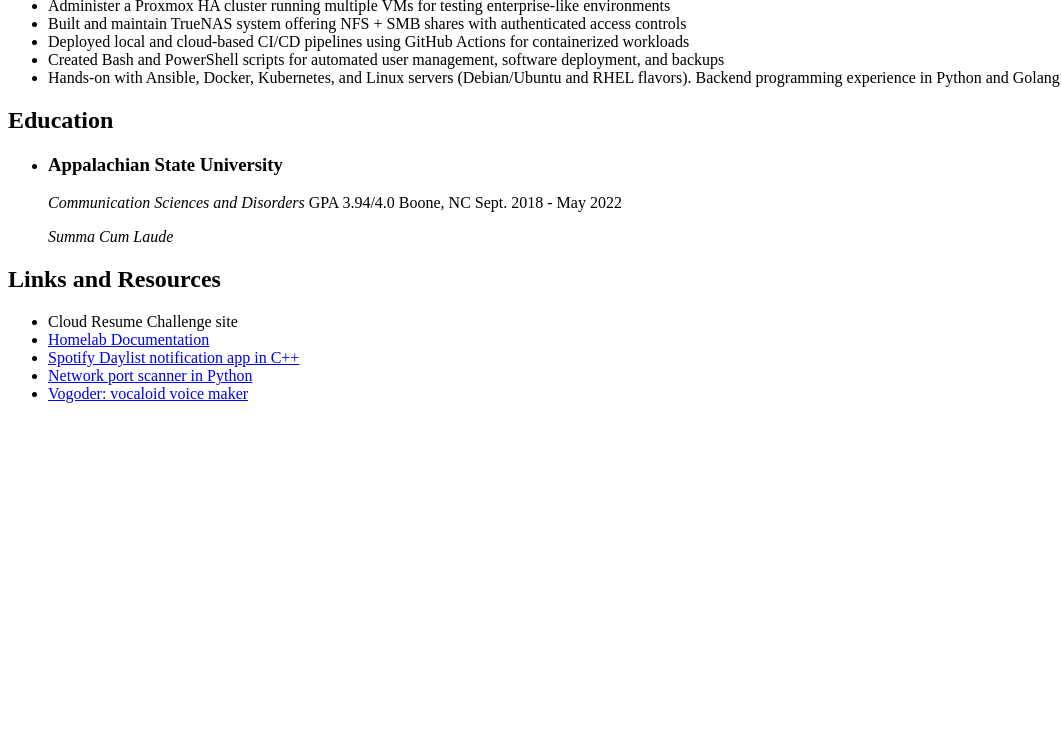
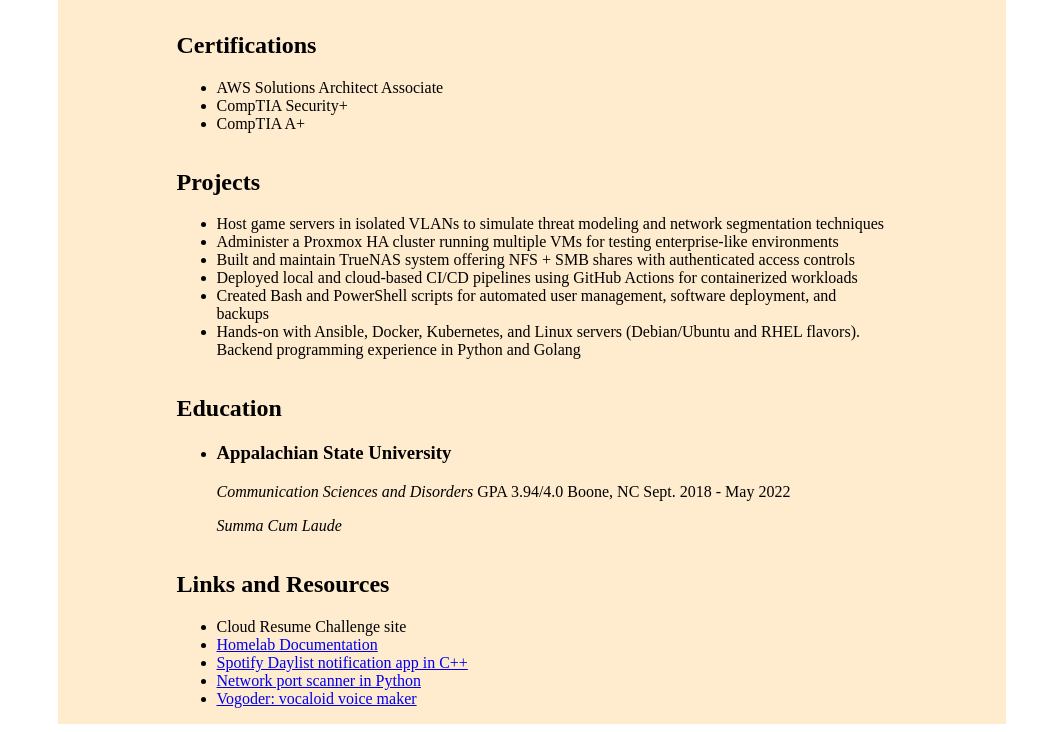
Before and after one commit to NHemmerly/cloud-resume-challenge, a plain HTML site: page client/index.html in a window 1280 px wide. Shown: the part 958-1690 px from the top of the page, without its empty margins (0-1062 px from the left). Before the commit the page ends 1377 px from the top, so only its background shows below. Drawn offline with Linux system fonts and the light colour scheme.

Commit message:
add basic styling

```diff
--- /dev/null
+++ b/client/css/styles.css
@@ -0,0 +1,14 @@
+.flex-container {
+    display: flex;
+    flex-direction: column;
+    justify-content: center;
+    align-items: center;
+    margin-left: 50px;
+    margin-right: 50px;
+    width: 75%;
+    background-color: blanchedalmond;
+}
+
+.item {
+    align-self: flex-start;
+}
--- a/client/index.html
+++ b/client/index.html
@@ -4,13 +4,22 @@
         <meta charset="UTF-8">
         <meta http-equiv="X-UA-Compatible" content="IE=edge">
         <meta name="viewport" content="width=device-width, initial-scale=1.0">
+        <link rel="stylesheet" href="css/styles.css">
         <title>Neil Hemmerly: Cloud Resume</title>
     </head>
     <body>
+        <div class="flex-container">
+
+            <div class="flex-container">
+                <div class="item">
                     <h1>Neil Hemmerly</h1>
                     <h3><i>IT Professional</i></h3>
+                </div>
+                <div class="item">
                     <h2>Personal Statement</h2>
                     <p>LoremIpsum</p>
+                </div>
+                <div class="item">
                     <h2>Experience</h2>
                     <ul>
                         <li>
@@ -45,12 +54,16 @@
                             </ul>
                         </li>
                     </ul>
+                </div>
+                <div class="item">
                     <h2>Certifications</h2>
                     <ul>
                         <li>AWS Solutions Architect Associate</li>
                         <li>CompTIA Security+</li>
                         <li>CompTIA A+</li>
                     </ul>
+                </div>
+                <div class="item">
                     <h2>Projects</h2>
                     <ul>
                         <li>Host game servers in isolated VLANs to simulate threat modeling and network segmentation techniques</li>
@@ -60,6 +73,8 @@
                         <li>Created Bash and PowerShell scripts for automated user management, software deployment, and backups</li>
                         <li>Hands-on with Ansible, Docker, Kubernetes, and Linux servers (Debian/Ubuntu and RHEL flavors). Backend programming experience in Python and Golang</li>
                     </ul>
+                </div>
+                <div class="item">
                     <h2>Education</h2>
                     <ul>
                         <li>
@@ -68,6 +83,8 @@
                             <p><i>Summa Cum Laude</i></p>
                         </li>
                     </ul>
+                </div>
+                <div class="item">
                     <h2>Links and Resources</h2>
                     <ul>
                         <li><a>Cloud Resume Challenge site</a></li>
@@ -76,5 +93,8 @@
                         <li><a href="https://github.com/NHemmerly/netscan-py">Network port scanner in Python</a></li>
                         <li><a href="https://github.com/NHemmerly/vogoder">Vogoder: vocaloid voice maker</a></li>
                     </ul>
+                </div>
+            </div>
+        </div>
     </body>
 </html>
```
Lines whose indentation alone changed are shown as unchanged.
